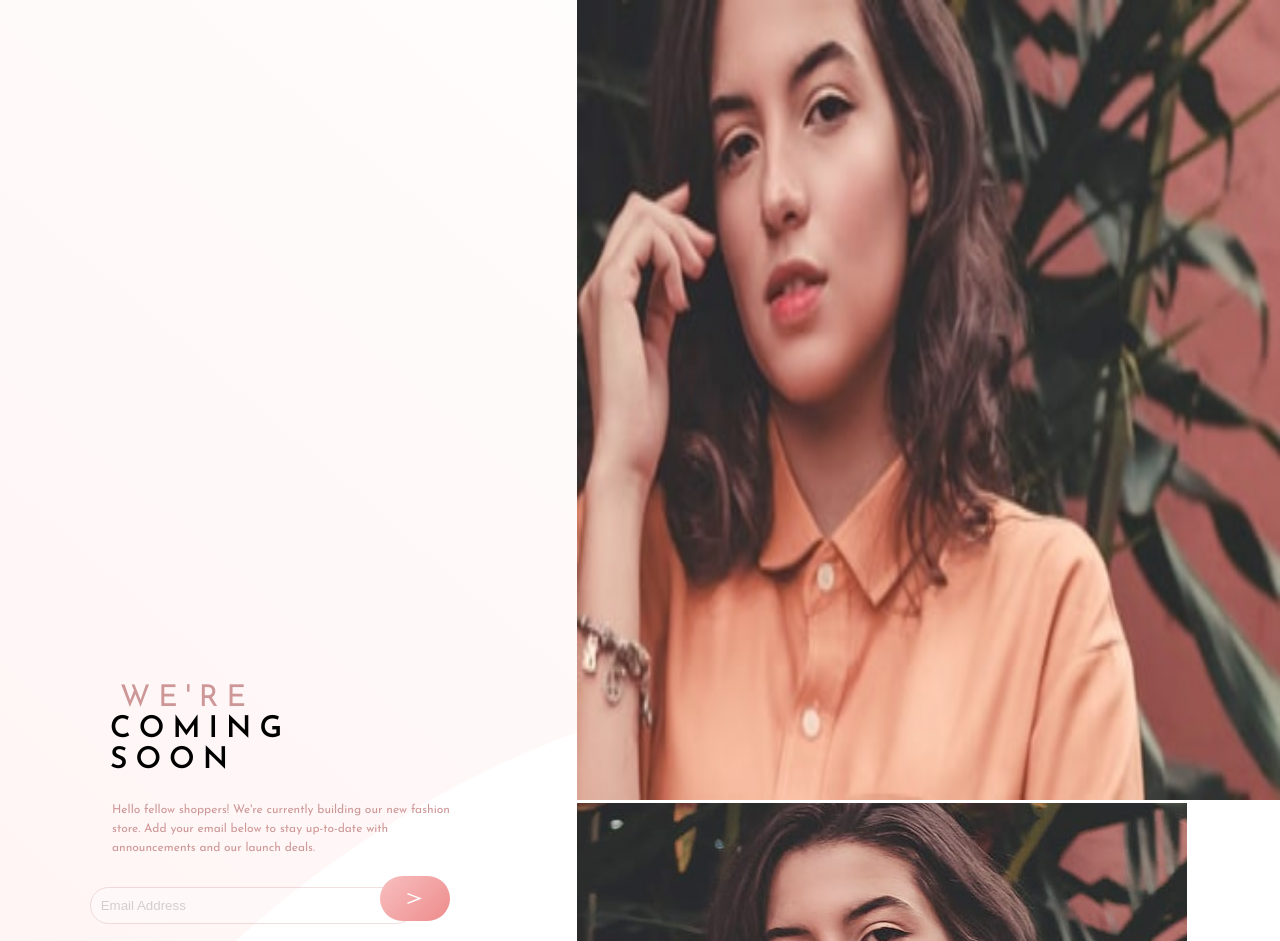
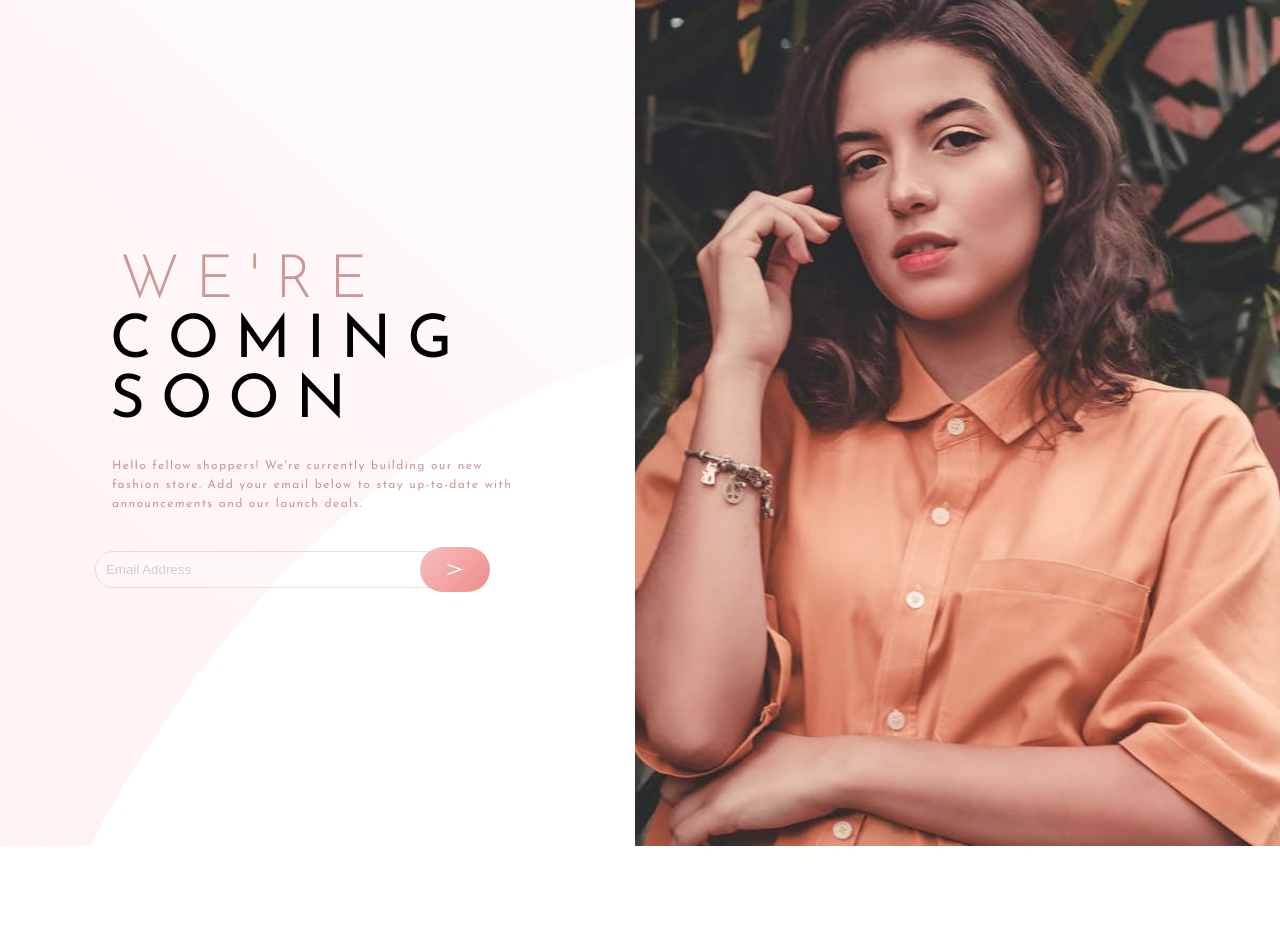
Before and after one commit to marcusdevel/Base_Apparel_Project, a plain HTML site: page index.html in a window 1280 px wide. Shown: the top 941 px of the page. After the commit the page ends 846 px from the top, so only its background shows below. Drawn offline with Linux system fonts and the light colour scheme.

Commit message:
alteração da imagem mobile para desktop na media query

```diff
--- a/style.css
+++ b/style.css
@@ -37,7 +37,9 @@ main {
     width: 100%;
     min-height: auto;
 }
-
+.image-desktop img {
+    display: none;
+}
 .error {
     display: none;
     color: red;
@@ -68,12 +70,16 @@ main {
     color: hsl(0, 36%, 70%);
     font-weight: normal;
 }
+.text .logo{
+    font-weight: lighter;
+}
 
 .text h1 {
     padding: 15px 0 10px;
     text-transform: uppercase;
     letter-spacing: 0.50rem;
 }
+
 
 .text p {
     color: hsl(0, 36%, 70%);
@@ -97,6 +103,7 @@ main {
     background-image: linear-gradient(135deg, hsl(0, 80%, 86%), hsl(0, 74%, 74%));
     border: none;
     border-radius: 30px;
+    margin-top: 15px;
     margin-bottom: 20px;
     width: 70px;
     transform: translate(-50%, 3px);
@@ -105,6 +112,9 @@ main {
 .btn img {
     height: 25%;
     width: 25%;
+
+
+
 }
 
 .btn:hover {
@@ -124,6 +134,7 @@ body{
         align-items: center;
         justify-content: center;
         min-height: 100vh;
+
     }
 
     main {
@@ -132,16 +143,18 @@ body{
        padding-top: 0;
 
 
+
     }
 
-    .image {
 
-        width: 100%;
+    .image img{
+       display: none;
 
     }
-    .image img{
-       height:100vh;
 
+    .image-desktop img {
+        display: block;
+        width: 100%;
     }
 
     .text {
@@ -155,21 +168,26 @@ body{
     .text p {
         line-height: 1.2rem;
         padding-left: 12px;
+        letter-spacing: 0.086rem;
     }
+
 
     .text h1,
     .logo {
         text-align: left;
-        font-size: 30px;
+        font-size: 60px;
         padding-left: 10px;
+        letter-spacing: 1rem;
+        font-weight: normal;
     }
 
     .bg-mobile img {
         display: none;
     }
 
+
     .form {
-        margin-left: -3px;
+        margin-left: 30px;
         display: flex;
     }
 
@@ -184,10 +202,17 @@ body{
         flex-direction: column;
 
     }
-}
 
     .bg-desktop img {
         width: 70px;
         margin: 5px 0 20px 20px;
         width: 100px;
     }
+
+    .email {
+        margin-left: -45px;
+
+        width: 360px;
+    }
+
+}
```
Lines whose indentation alone changed are shown as unchanged.
